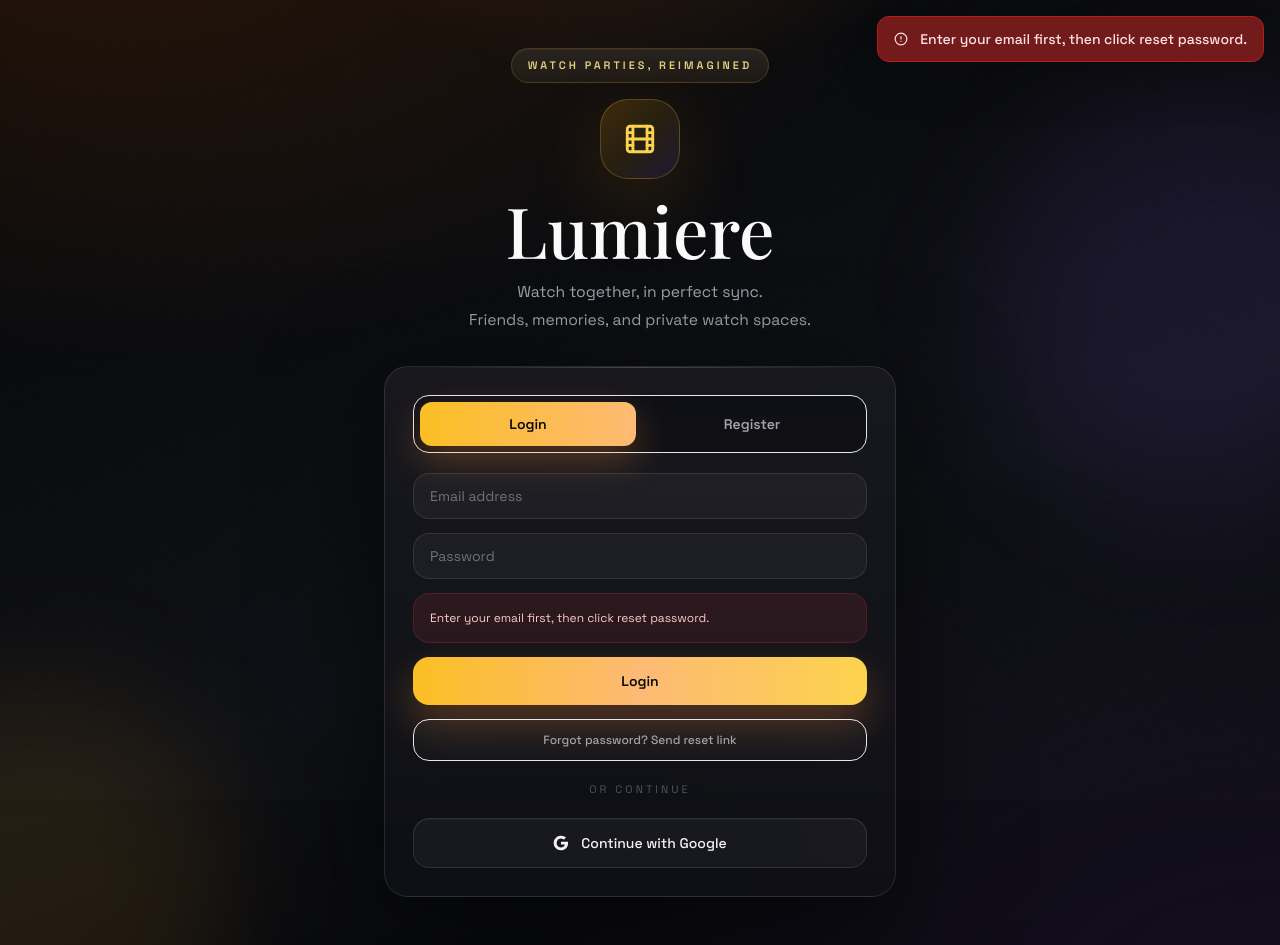
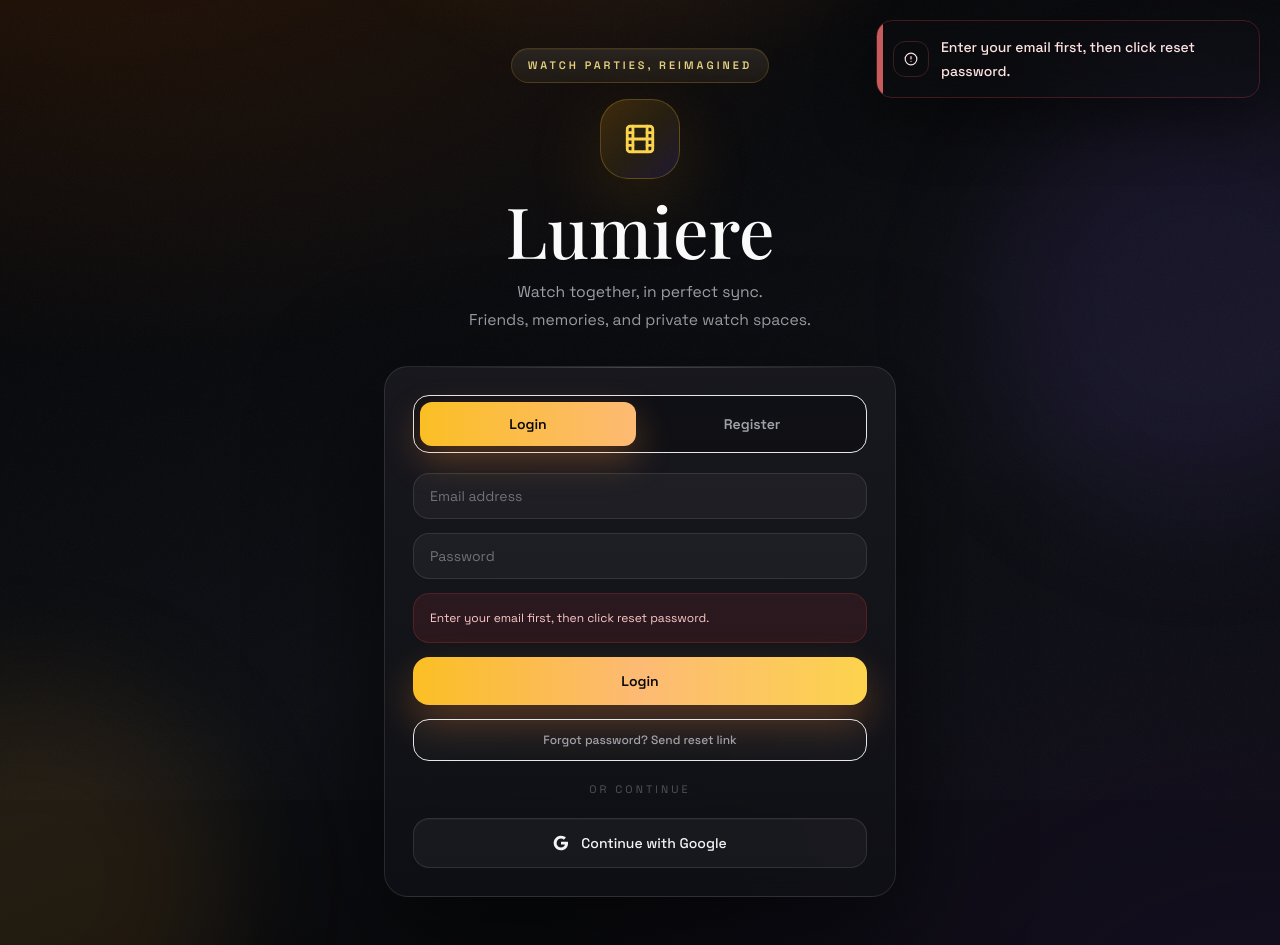
Before and after one commit to lilflamboy/2-GATHER, a React app in the folder frontend/: page / in a window 1280 px wide. Both pictures are taken after a click on the button "Forgot password? Send reset link". Built offline with nearby package versions, Linux system fonts and the light colour scheme; no server answers; the HTML template or start-up script is replaced by a standard one.

Commit message:
ui — restyle Toasts.jsx

```diff
--- a/frontend/src/components/Toasts.jsx
+++ b/frontend/src/components/Toasts.jsx
@@ -12,16 +12,25 @@ import { AlertCircle } from "lucide-react";
  */
 function Toasts({toasts,removeToast}){
   return(
-    <div className="fixed top-4 right-4 z-[9999] flex flex-col gap-2 pointer-events-none">
+    <div className="fixed right-5 top-5 z-[9999] flex max-w-sm flex-col gap-3 pointer-events-none">
       {/* Each toast is clickable so the user can dismiss it before auto-close runs. */}
       {toasts.map(t=>(
         <div key={t.id} onClick={()=>removeToast(t.id)}
-          className={`pointer-events-auto flex items-center gap-3 px-4 py-3 rounded-xl shadow-2xl
-            backdrop-blur-md border text-sm font-medium cursor-pointer
-            ${t.type==="error"?"bg-red-900/90 border-red-700 text-red-100":
-              t.type==="success"?"bg-green-900/90 border-green-700 text-green-100":
-              "bg-zinc-800/95 border-zinc-600 text-zinc-100"}`}>
-          <AlertCircle size={14} className="shrink-0"/>{t.message}
+          className={`animate-toast-in pointer-events-auto relative flex cursor-pointer items-center gap-3 overflow-hidden rounded-2xl border px-4 py-3.5 text-sm font-medium shadow-[0_22px_60px_rgba(0,0,0,0.42)] backdrop-blur-xl transition-all duration-200
+            ${t.type==="error"?"border-red-500/25 bg-red-500/12 text-red-100":
+              t.type==="success"?"border-emerald-500/25 bg-emerald-500/12 text-emerald-100":
+              "border-white/10 bg-zinc-900/90 text-zinc-100"}`}>
+          <div className={`absolute inset-y-0 left-0 w-1.5
+            ${t.type==="error"?"bg-red-400/80":
+              t.type==="success"?"bg-emerald-300/80":
+              "bg-gradient-to-b from-amber-300 to-violet-400"}`}/>
+          <div className={`relative flex h-9 w-9 shrink-0 items-center justify-center rounded-xl border
+            ${t.type==="error"?"border-red-400/20 bg-red-500/14":
+              t.type==="success"?"border-emerald-400/20 bg-emerald-500/14":
+              "border-white/10 bg-white/[0.05]"}`}>
+            <AlertCircle size={14} className="shrink-0"/>
+          </div>
+          <p className="pr-2 leading-6">{t.message}</p>
         </div>
       ))}
     </div>
```
